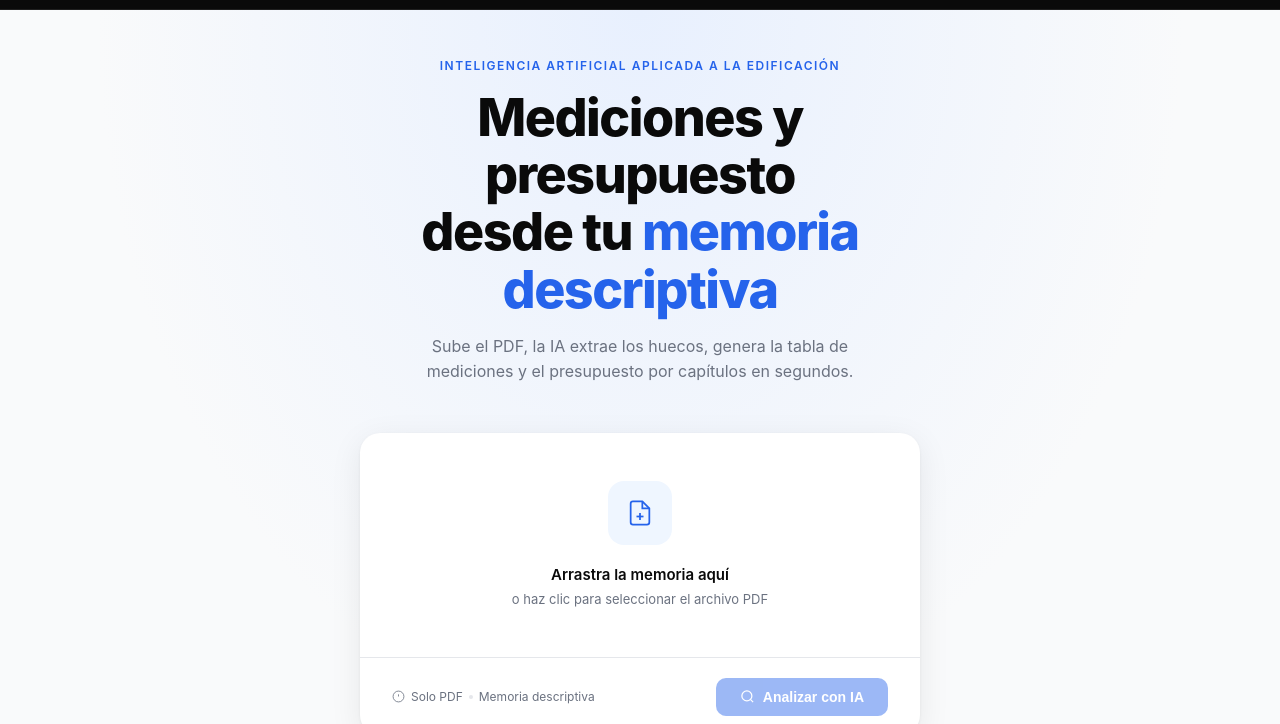
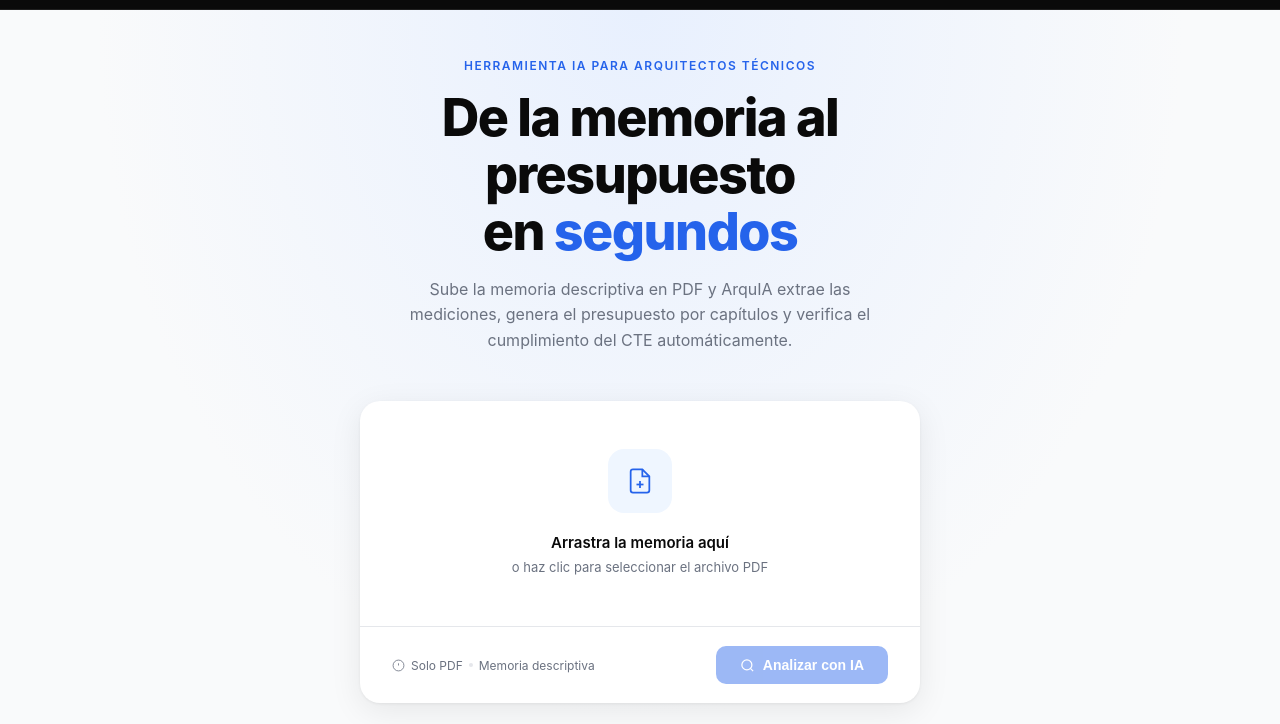
Before and after one commit to monre04-gif/arquia-mvp, a website: page public/index.html in a window 1280 px wide. Shown: the part 48-772 px from the top of the page. Drawn offline with Linux system fonts and the light colour scheme.

Commit message:
mejora texto hero

```diff
--- a/public/index.html
+++ b/public/index.html
@@ -580,9 +580,9 @@
 
 <!-- HERO -->
 <div class="hero" id="hero-section">
-  <p class="hero-eyebrow">Inteligencia artificial aplicada a la edificación</p>
-  <h1 class="hero-title">Mediciones y presupuesto<br>desde tu <span>memoria descriptiva</span></h1>
-  <p class="hero-sub">Sube el PDF, la IA extrae los huecos, genera la tabla de mediciones y el presupuesto por capítulos en segundos.</p>
+  <p class="hero-eyebrow">Herramienta IA para arquitectos técnicos</p>
+<h1 class="hero-title">De la memoria al presupuesto<br>en <span>segundos</span></h1>
+<p class="hero-sub">Sube la memoria descriptiva en PDF y ArquIA extrae las mediciones, genera el presupuesto por capítulos y verifica el cumplimiento del CTE automáticamente.</p>
 
   <div class="upload-card">
     <div class="upload-zone" id="upload-zone">
```
